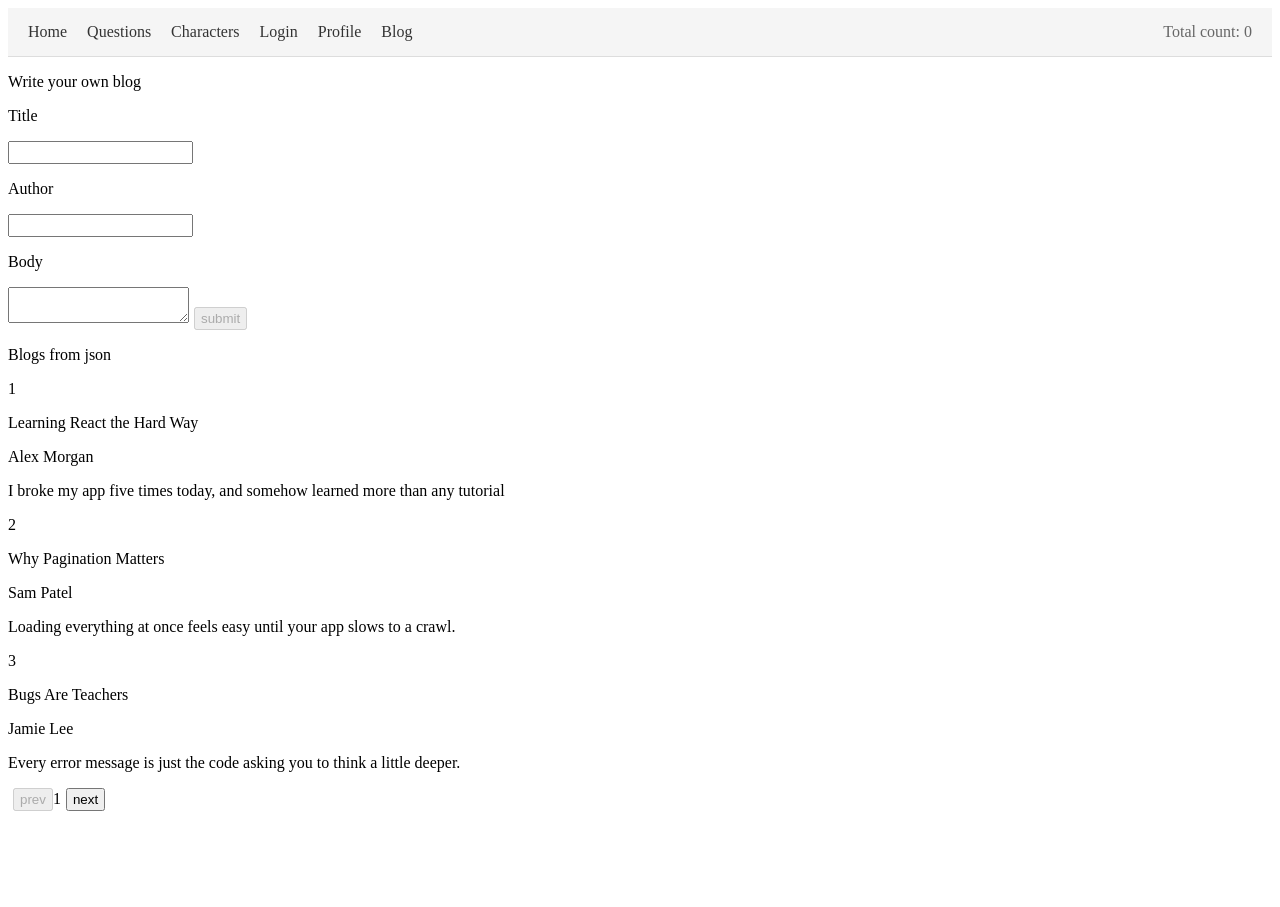
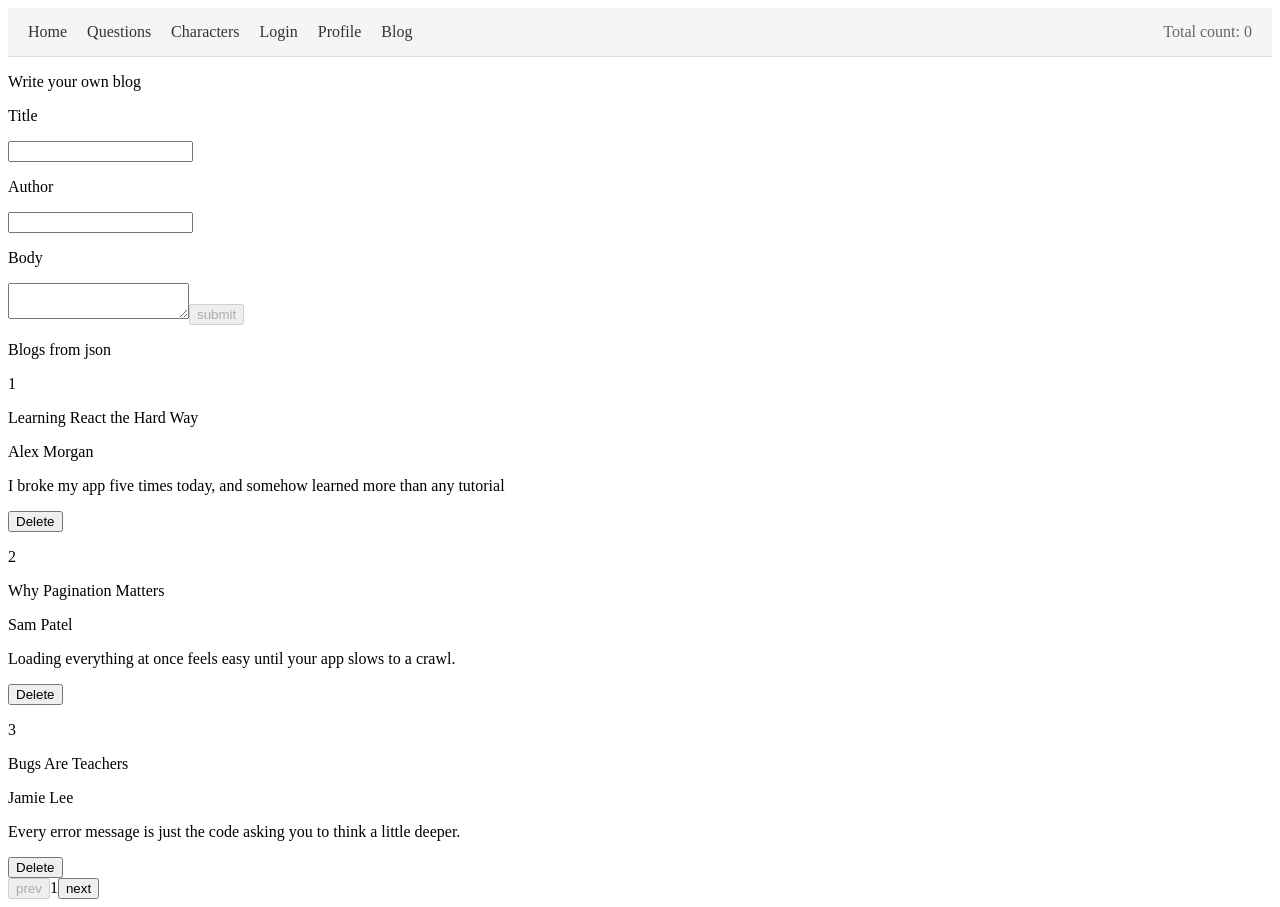
Before and after one commit to piyush-gif/React, a React (Vite) app in the folder react/: page /blog in a window 1280 px wide. Before the commit the page ends 819 px from the top, so only its background shows below. Built offline with nearby package versions, Linux system fonts and the light colour scheme; data requests are answered from the project's data file.

Commit message:
delete blogs

```diff
--- a/react/src/App.jsx
+++ b/react/src/App.jsx
@@ -10,6 +10,7 @@ import { Context } from "./Context";
 import { useState } from "react";
 import "./style/Nav.css";
 import "./style/TodoList.css";
+import "./style/index.css";
 function App() {
   const [navCount, setNavCount] = useState(0);
   return (
--- a/react/src/Blog.jsx
+++ b/react/src/Blog.jsx
@@ -35,6 +35,14 @@ const Blog = () => {
   useEffect(() => {
     fetched();
   }, []);
+
+  const handleDelete = async (id) => {
+    const response = await fetch(`http://localhost:3000/data/${id}`, {
+      method: "DELETE",
+    });
+    await fetched();
+  };
+
   return (
     <div>
       <div>
@@ -63,6 +71,7 @@ const Blog = () => {
                 <p>{blogs.title}</p>
                 <p> {blogs.author}</p>
                 <p>{blogs.body}</p>
+                <button onClick={() => handleDelete(blogs.id)}>Delete</button>
               </div>
             );
           })}
--- a/react/src/TodoList.jsx
+++ b/react/src/TodoList.jsx
@@ -48,8 +48,8 @@ const TodoList = () => {
   };
 
   return (
-    <div>
-      <div>
+    <div className="todo-container">
+      <div className="todo-component">
         <CompletedList
           completeList={completedList}
           setList={setList}
--- a/react/src/style/TodoList.css
+++ b/react/src/style/TodoList.css
@@ -1,32 +1,8 @@
-input {
-  padding: 2px;
-  margin-right: 10px;
+.todo-container{
+  text-align: center;
 }
 
-button {
-  padding: 2px 5px;
-  margin-left: 5px;
+.todo-component h1{
+
+
 }
-
-button:hover{
-  color: #007bff;
-}
-
-ul {
-  list-style: none;
-  padding: 0;
-}
-
-li {
-  padding: 10px;
-  margin: 10px 0;
-  background-color: #f5f5f5;
-}
-
-.completed-list p {
-  padding: 10px;
-  margin: 10px 0;
-  background-color: #e8f5e9;
-  text-decoration: line-through;
-  color: #666;
-}
--- a/react/src/style/index.css
+++ b/react/src/style/index.css
@@ -0,0 +1,4 @@
+:root {
+  --font-family : Helvetica;
+  --font-size: 16px;
+}
```
